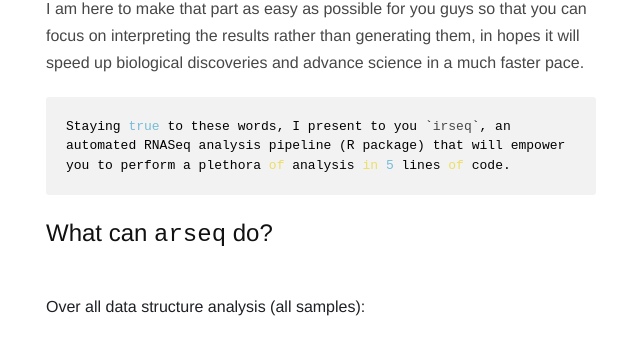
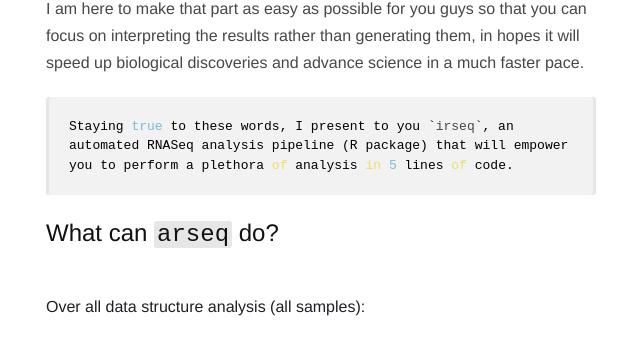
Before and after one commit to jjacklee116/ajitjohnson.github.io, a Jekyll site: the page built from _posts/2019-09-01-arseq.markdown, in a window 1280 px wide. Shown: the part 449-786 px from the top of the page, without its empty margins (334-974 px from the left). Built offline with Jekyll 4.4.1, drawn with Linux system fonts in a browser that asks for light colours; nearby versions of some CDN libraries; comment, search, counter and statistics services are not loaded.

Commit message:
highlighter-rouge

```diff
--- a/assets/css/style.css
+++ b/assets/css/style.css
@@ -2,7 +2,7 @@
 html,body,div,span,applet,object,iframe,h1,h2,h3,h4,h5,h6,p,blockquote,pre,a,abbr,acronym,address,big,cite,del,dfn,em,img,ins,kbd,q,s,samp,small,strike,strong,sub,sup,tt,var,b,u,i,center,dl,dt,dd,ol,ul,li,fieldset,form,label,legend,table,caption,tbody,tfoot,thead,tr,th,td,article,aside,canvas,details,embed,figure,figcaption,footer,header,hgroup,menu,nav,output,ruby,section,summary,time,mark,audio,video{border:0;font-size:100%;font:inherit;vertical-align:baseline;margin:0;padding:0}article,aside,details,figcaption,figure,footer,header,hgroup,menu,nav,section{display:block}body{line-height:1}blockquote,q{quotes:none}blockquote:before,blockquote:after,q:before,q:after{content:none}table{border-collapse:collapse;border-spacing:0}
 *, *:before, *:after { -moz-box-sizing: border-box; -webkit-box-sizing: border-box; box-sizing: border-box; }
 
-.code {
+.highlighter-rouge {
 	background-color: #e6e6e6;
 	padding-right: 3px;
 	border-radius: 3px;
```
